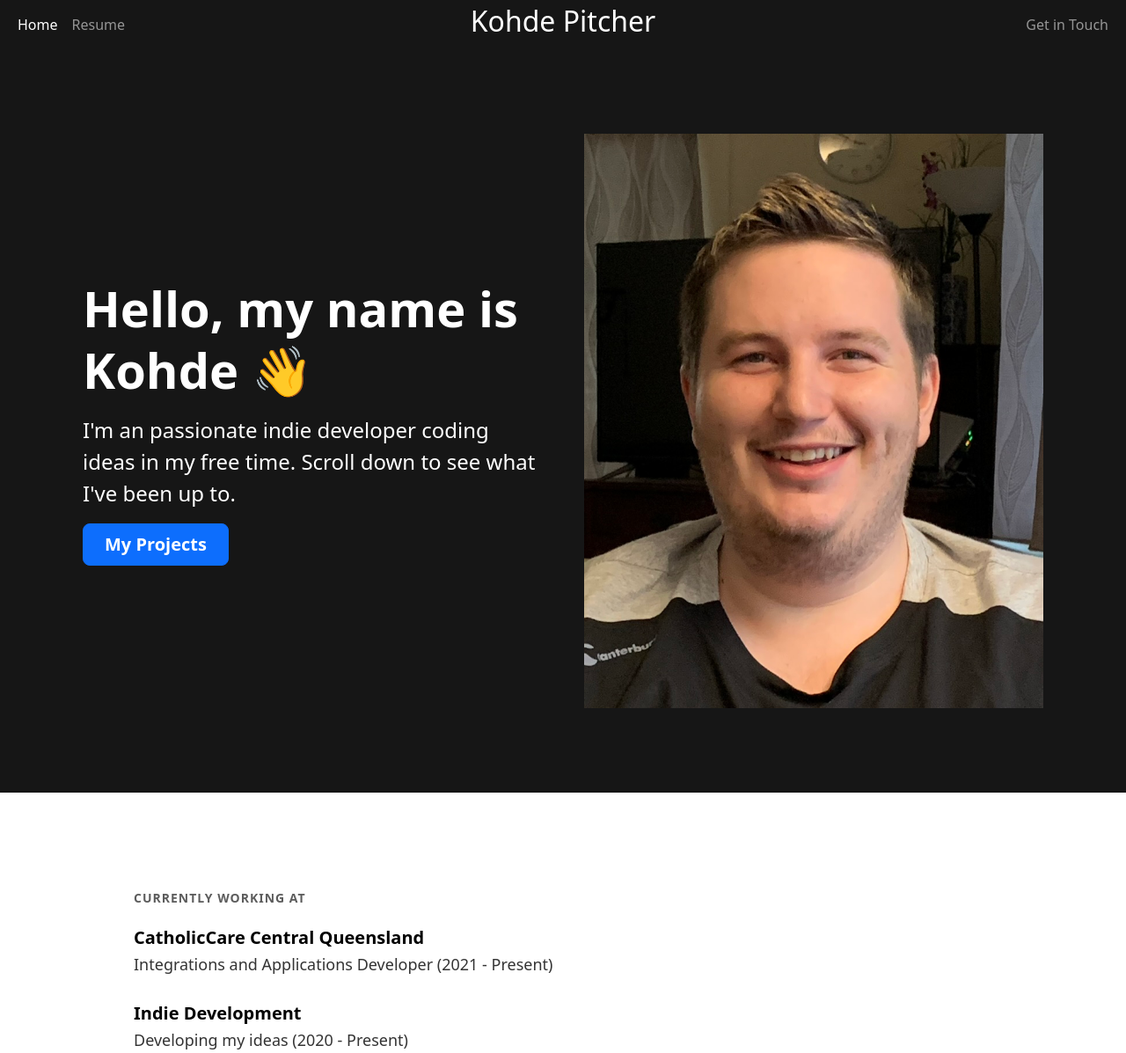
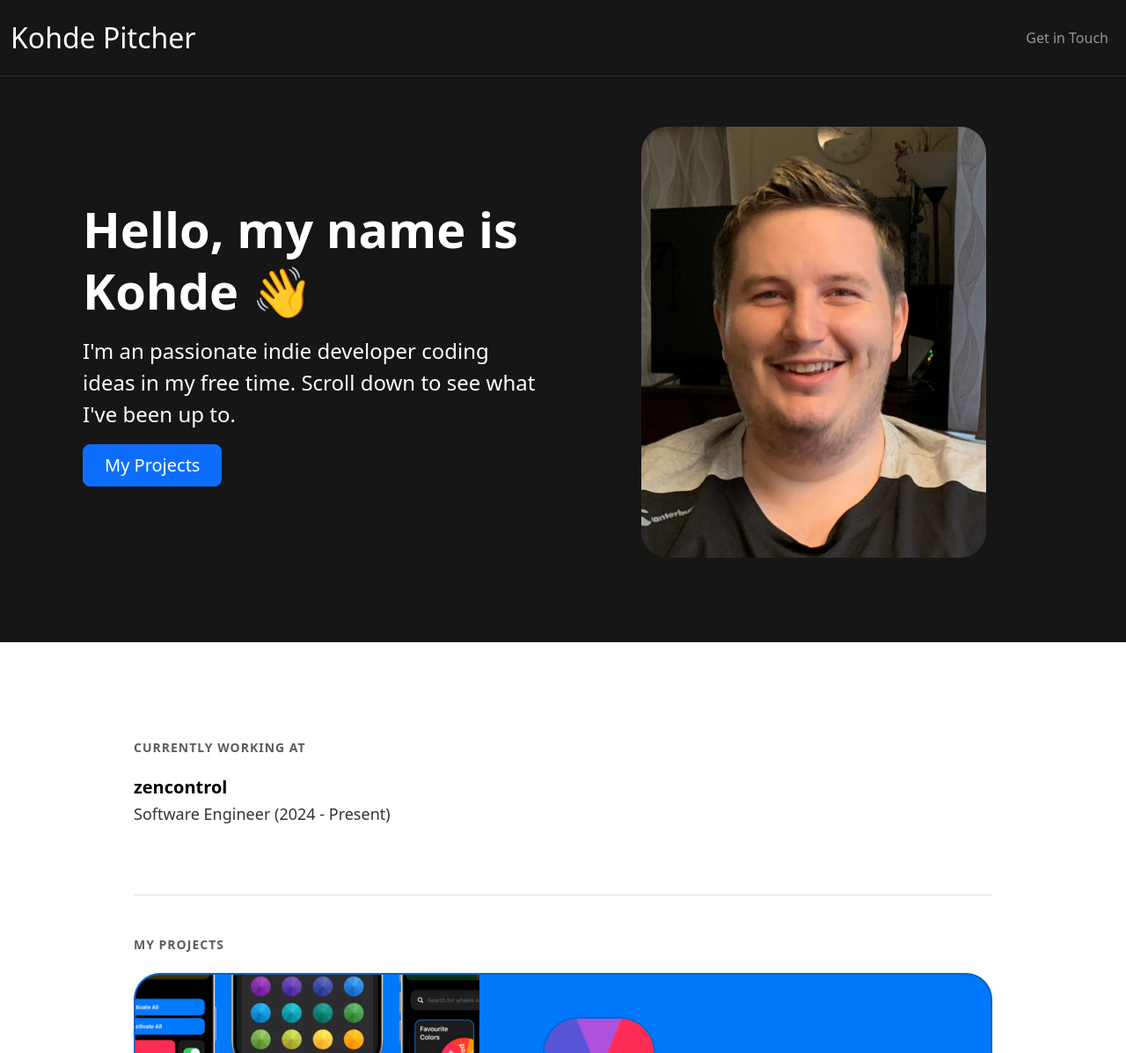
Before and after one commit to Kohdepitcher/kohde-portfolio-website, a plain HTML site: page public/index.html in a window 1280 px wide. Shown: the top 1197 px of the page at 88% size. Drawn offline with nearby package versions, Linux system fonts and the light colour scheme; files whose address does not match are found by name; a web font is replaced by a local one.

Commit message:
Updated the nav bar

```diff
--- a/public/index.html
+++ b/public/index.html
@@ -15,6 +15,7 @@
   <link rel="stylesheet" href="styles/styles.css?v=1.0">
   <link rel="stylesheet" href="styles/collection-cards.css">
   <link rel="stylesheet" href="styles/home-page.css">
+  <link rel="stylesheet" href="styles/nav-bar-styles.css">
 
   <style>
 
@@ -29,6 +30,8 @@
         }
     }
 
+
+
   </style>
 
 </head>
@@ -36,22 +39,20 @@
 <body>
 
   <!-- Navigation Bar -->
-  <nav class="navbar navbar-expand-md navbar-dark" style="background-color: rgb(22, 22, 22)">
+  <nav class="navbar fixed-top navbar-expand-md navbar-dark navbar" style="background-color: rgb(22, 22, 22); border-bottom: 1px solid color(srgb 0.18 0.18 0.18)">
     <div class="container-fluid">
-        <a class="navbar-brand abs" href="#"><h2>Kohde Pitcher</h2></a>
+        <a class="text-white" style="text-decoration: none;" href="index.html"><h2 style="margin-bottom: 0.5em; margin-top: 0.5em;" >Kohde Pitcher</h2></a>
         <button class="navbar-toggler ms-auto" type="button" data-bs-toggle="collapse" data-bs-target="#collapseNavbar">
             <span class="navbar-toggler-icon"></span>
         </button>
         <div class="navbar-collapse collapse" id="collapseNavbar">
-            <ul class="navbar-nav">
-                <li class="nav-item">
-                    <a class="nav-link active" href="#">Home</a>
+            <ul class="navbar-nav ms-auto">
+              <!-- <li class="nav-item">
+                <a class="nav-link active nav-link-active" href="#">Home</a>
               </li>
               <li class="nav-item">
                   <a class="nav-link" href="pages/resume.html">Resume</a>
-                </li>
-            </ul>
-            <ul class="navbar-nav ms-auto">
+              </li> -->
               <li class="nav-item">
                 <button type="button" class="btn nav-link" onclick="document.querySelector('.contact-me').scrollIntoView({ behavior: 'smooth' });">Get in Touch</button>
               </li>
@@ -64,17 +65,17 @@
 
 
         <!-- about section -->
-        <div class="header-section">
+        <div class="header-section" style="margin-top: 3em;">
           <div class="container col-xxl-8 px-4 py-5">
             <div class="row flex-lg-row-reverse align-items-center g-5 py-5">
               <div class="col-lg-6">
-                <img src="images/kohde-pitcher.jpeg" class="d-block mx-lg-auto img-fluid" alt="Kohde Pitcher" width="700" height="500" loading="lazy">
+                <img src="images/kohde-pitcher.jpeg" class="d-block mx-lg-auto img-fluid" style="border-radius: 30px;" alt="Kohde Pitcher" width="700" height="500" loading="lazy">
               </div>
               <div class="col-lg-6">
                 <h1 class="display-5 fw-bold text-white lh-1 mb-3 lh-sm" style="font-size: 56px;">Hello, my name is Kohde <span class="wave">👋</span></h1>
                 <p class="lead text-white lh-base" style="font-size: 24px;">I'm an passionate indie developer coding ideas in my free time. Scroll down to see what I've been up to.</p>
                 <div class="d-grid gap-2 d-md-flex justify-content-md-start">
-                  <button type="button" class="btn btn-primary btn-lg px-4 me-md-2 fw-bold" onclick="document.querySelector('.my-projects').scrollIntoView({ behavior: 'smooth' });">My Projects</button>
+                  <button type="button" class="btn btn-primary btn-lg px-4 me-md-2" onclick="document.querySelector('.my-projects').scrollIntoView({ behavior: 'smooth' });">My Projects</button>
                 </div>
               </div>
             </div>
@@ -89,13 +90,8 @@
 
             <ul>
                 <li>
-                  <h3><a href="https://catholiccarecq.com">CatholicCare Central Queensland</a></h3>
-                  <p>Integrations and Applications Developer (2021 - Present)</p>
-                </li>
-
-                <li>
-                  <h3>Indie Development</a></h3>
-                  <p>Developing my ideas (2020 - Present)</p>
+                  <h3><a href="https://zencontrol.com">zencontrol</a></h3>
+                  <p>Software Engineer (2024 - Present)</p>
                 </li>
               </ul>
         </div>
--- a/public/pages/resume.html
+++ b/public/pages/resume.html
@@ -12,8 +12,9 @@
   <link href="https://cdn.jsdelivr.net/npm/bootstrap@5.3.1/dist/css/bootstrap.min.css" rel="stylesheet" integrity="sha384-4bw+/aepP/YC94hEpVNVgiZdgIC5+VKNBQNGCHeKRQN+PtmoHDEXuppvnDJzQIu9" crossorigin="anonymous">
   <link rel="stylesheet" href="https://cdn.jsdelivr.net/npm/bootstrap-icons@1.10.5/font/bootstrap-icons.css">
 
-  <link rel="stylesheet" href="/styles/styles.css?v=1.0">
-  <link rel="stylesheet" href="/styles/home-page.css">
+  <link rel="stylesheet" href="../styles/styles.css?v=1.0">
+  <link rel="stylesheet" href="../styles/home-page.css">
+  <link rel="stylesheet" href="styles/nav-bar-styles.css">
 
   <style>
 
@@ -35,29 +36,22 @@
 <body>
 
     <!-- Navigation Bar -->
-    <nav class="navbar navbar-expand-md navbar-dark" style="background-color: rgb(22, 22, 22)">
+  <!-- Navigation Bar -->
+  <nav class="navbar fixed-top navbar-expand-md navbar-dark navbar" style="background-color: rgb(22, 22, 22); border-bottom: 1px solid color(srgb 0.18 0.18 0.18)">
     <div class="container-fluid">
-            <a class="navbar-brand abs" href="/index.html"><h2>Kohde Pitcher</h2></a>
+        <a class="text-white" style="text-decoration: none;" href="index.html"><h2 style="margin-bottom: 0.5em; margin-top: 0.5em;" >Kohde Pitcher</h2></a>
         <button class="navbar-toggler ms-auto" type="button" data-bs-toggle="collapse" data-bs-target="#collapseNavbar">
             <span class="navbar-toggler-icon"></span>
         </button>
         <div class="navbar-collapse collapse" id="collapseNavbar">
-                <ul class="navbar-nav">
+            <ul class="navbar-nav ms-auto">
               <li class="nav-item">
-                        <a class="nav-link" href="/index.html">Home</a>
+                <a class="nav-link" href="../index.html">Home</a>
               </li>
-                    <!-- <li class="nav-item">
-                        <a class="nav-link" href="#">Link</a>
-                    </li> -->
               <li class="nav-item">
-                        <a class="nav-link active" href="#">Resume</a>
+                  <a class="nav-link active nav-link-active" href="#">Resume</a>
               </li>
             </ul>
-                <!-- <ul class="navbar-nav ms-auto">
-                    <li class="nav-item">
-                      <button type="button" class="btn nav-link" onclick="document.querySelector('.contact-me').scrollIntoView({ behavior: 'smooth' });">Get in Touch</button>
-                    </li>
-                </ul> -->
         </div>
     </div>
   </nav>
--- a/public/styles/home-page.css
+++ b/public/styles/home-page.css
@@ -124,12 +124,18 @@
     margin-bottom: 16px;
   }
 
+  .header-section img {
+    max-width: 75%;
+  }
+
 /* Media Quries */
 @media only screen and (min-width: 600px) {
 
     .header-section-container {
         flex-direction: row-reverse;
     }
+
+
 
     .left-side {
         /* max-width: 0%;  */
--- a/public/styles/nav-bar-styles.css
+++ b/public/styles/nav-bar-styles.css
@@ -6,6 +6,12 @@ body {
 /* body {
   padding-top: 56px;
 } */
+
+/* Makes currently active nav link bold */
+.nav-link-active {
+  font-weight: 600;
+  color: #fff;
+}
 
 @media (max-width: 991.98px) {
   .offcanvas-collapse {
```
Lines whose indentation alone changed are shown as unchanged.
